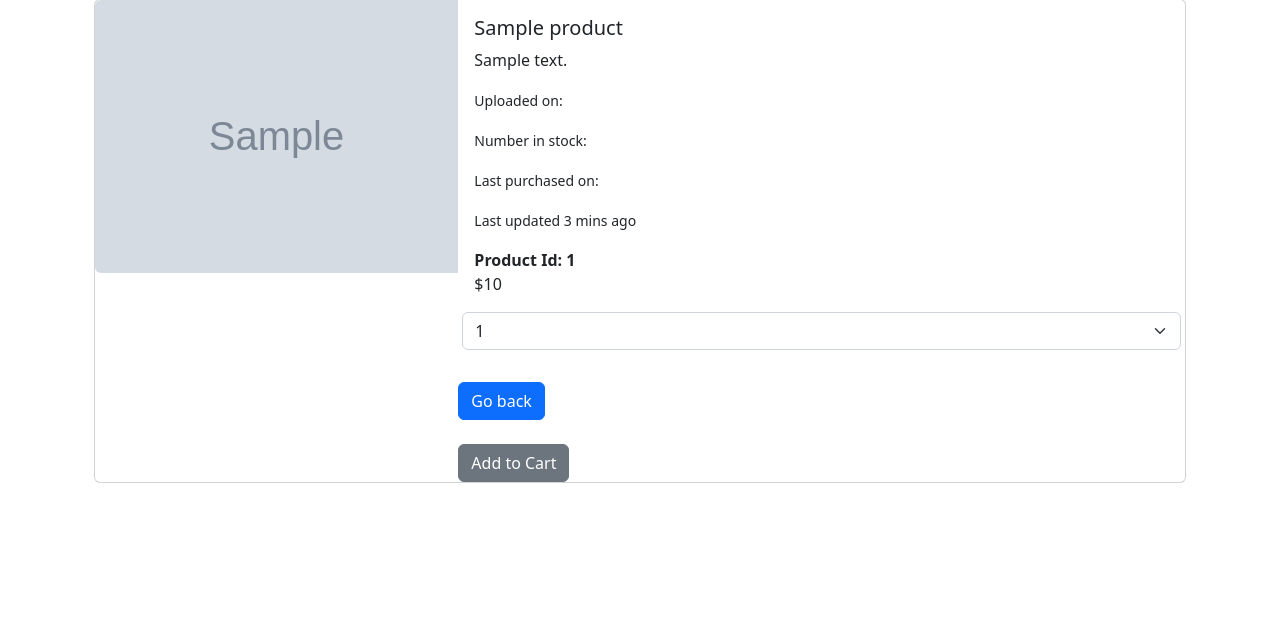
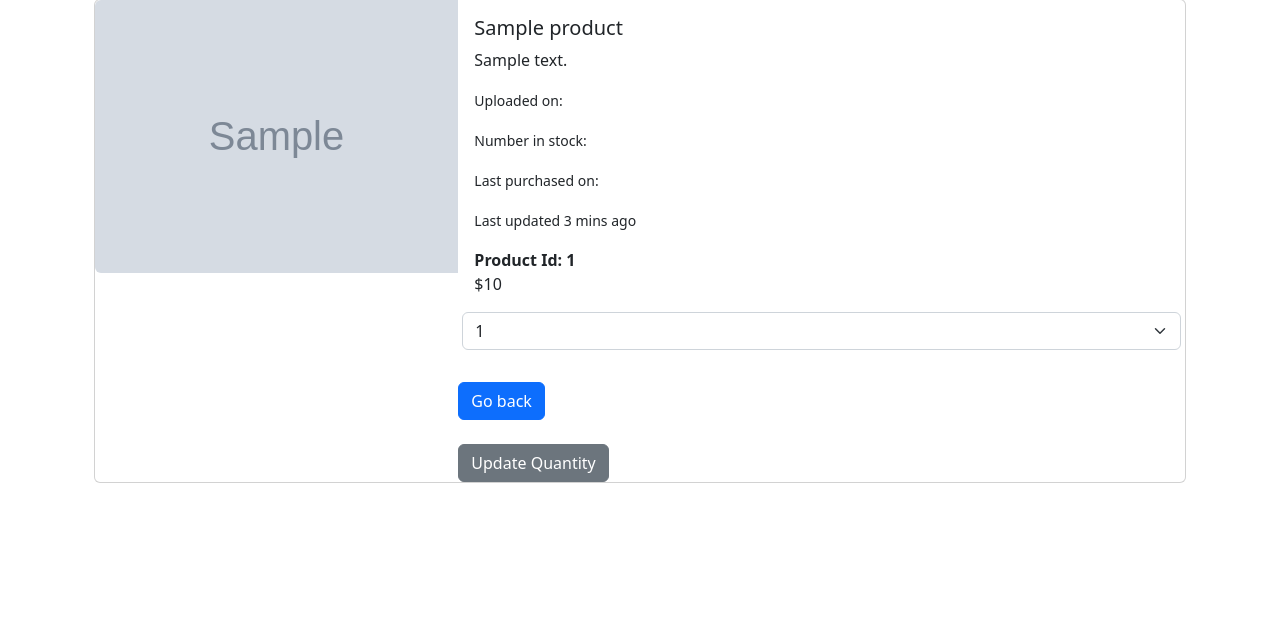
Before and after one commit to alexander-cho/cartify, a Django app: template cart/templates/cart/overview.html in a window 1280 px wide. Shown: the part 402-1036 px from the top of the page. Run offline with Django 5.2, Linux system fonts and the light colour scheme; data comes from the database, SQL or seed files in the repository; both versions use the stored data as it was after the commit; tables that the repository leaves empty hold one stand-in row (values such as "Sample post"); the template is opened without the code that fills it: values that come from a table or form of the project are taken from there, most other values are stand-ins (such as "Sample title", 1, 10 or a date in 2020); grey boxes marked "Sample" are stand-in pictures; some libraries are stand-ins or nearby versions.

Commit message:
feat: add functionality to update product quantity in cart

```diff
--- a/cart/cart.py
+++ b/cart/cart.py
@@ -42,6 +42,24 @@
         self.session.modified = True
 
 
+    def update(self, product, quantity):
+        # shopping cart looks like: {'1': 3}, where product id is a string and quantity is an integer
+        product_id = str(product)
+        product_quantity = int(quantity)
+
+        # get cart in order to update the session
+        cart_to_update = self.cart
+
+        # update cart (dictionary)
+        cart_to_update[product_id] = product_quantity
+
+        self.session.modified = True
+
+        updated_cart = self.cart
+        return updated_cart
+
+
+
 
     '''
     return the length of the cart
--- a/cart/templates/cart/overview.html
+++ b/cart/templates/cart/overview.html
@@ -44,7 +44,8 @@
                     ${{ product.price }} <br>
                     <!-- Dropdown bar to select quantity -->
                     <div class="row justify-content-center">
-                        <select class="form-select" aria-label="Default select example" id="quantity-dropdown">
+                        <!-- id="select{{ product.id }} gives each dropdown bar for each product an id to know which one we are updating" -->
+                        <select class="form-select" aria-label="Default select example" id="select{{ product.id }}">
                         <!-- display current item quantity in dropdown -->
                         {% for k, v in quantities.items %}
                             {% if k == product.id|slugify %} <!-- product.id originally an int, convert to string to compare with key -->
@@ -62,7 +63,7 @@
                   </p>
                 </div>
                 <a href="{% url 'home' %}" class="btn btn-primary">Go back</a> <br> <br>
-                <button value="{{ product.id }}" id="cart-add" class="btn btn-secondary">Add to Cart</button>
+                <button type="button" data-index="{{ product.id }}" class="btn btn-secondary" id="cart-update">Update Quantity</button> <!-- data-index: since there be numerous update quantity buttons, assign product.id to each product-->
               </div>
             </div>
         </div>
@@ -75,14 +76,31 @@
     {% endif %}
 </div>
 <br><br><br><br><br><br><br><br><br><br><br><br>
+
+<script>
+    // check if button is pressed
+    $(document).on('click', '#cart-update', function(e) {
+        e.preventDefault();
+        // grab product id
+        var productId = $(this).data('index') // call data-index defined in button html above to get 'this' product id
+        $.ajax({
+            type: 'POST', // POST method for ajax request
+            url: "{% url 'update-cart' %}", // name as defined in urls.py, url to which the request is sent
+            data: {
+                product_id: productId, // pass from this product id defined above
+                product_quantity: $('#select' + productId + ' option:selected').text(), // id="select{{ product.id }}" line 48
+                csrfmiddlewaretoken: '{{ csrf_token }}',
+                action: 'post'
+            },
+            success: function(json){
+                // reload page
+                location.reload();
+            },
+            error: function(xhr, errmsg, err){
+
+            }
+        });
+    })
+</script>
+
 {% endblock %}
-
-
-<!-- Footer-->
-<footer class="py-5 bg-dark">
-    <div class="container"><p class="m-0 text-center text-white">Copyright &copy; Your Website 2024</p></div>
-</footer>
-<!-- Bootstrap core JS-->
-<script src="https://cdn.jsdelivr.net/npm/bootstrap@5.2.3/dist/js/bootstrap.bundle.min.js"></script>
-<!-- Core theme JS-->
-<script src="{% static 'js/scripts.js' %}"></script>
```
Also changed, not shown: cart/views.py (+25 -5 lines), db.sqlite3. Lines whose indentation alone changed are shown as unchanged.
